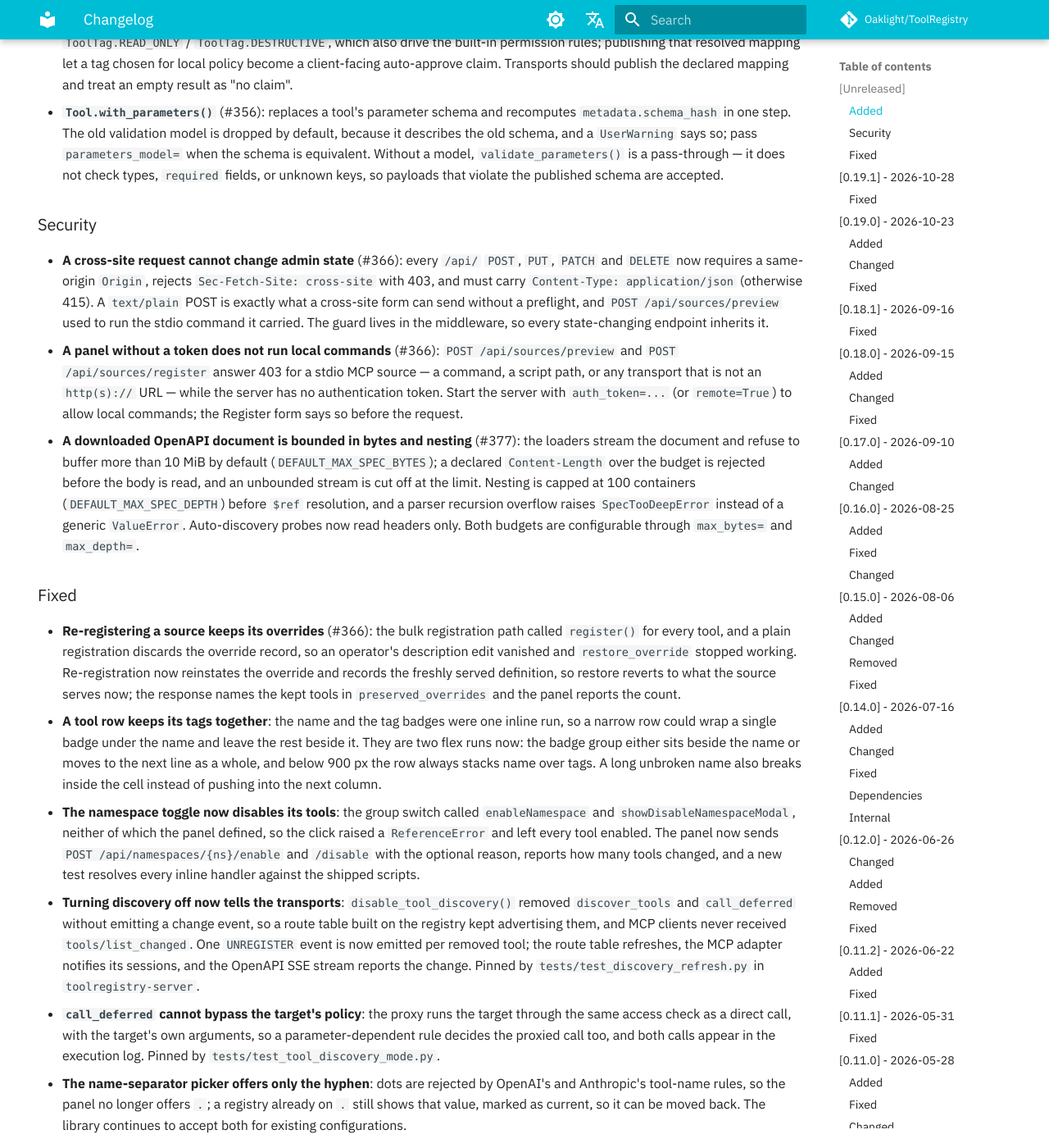
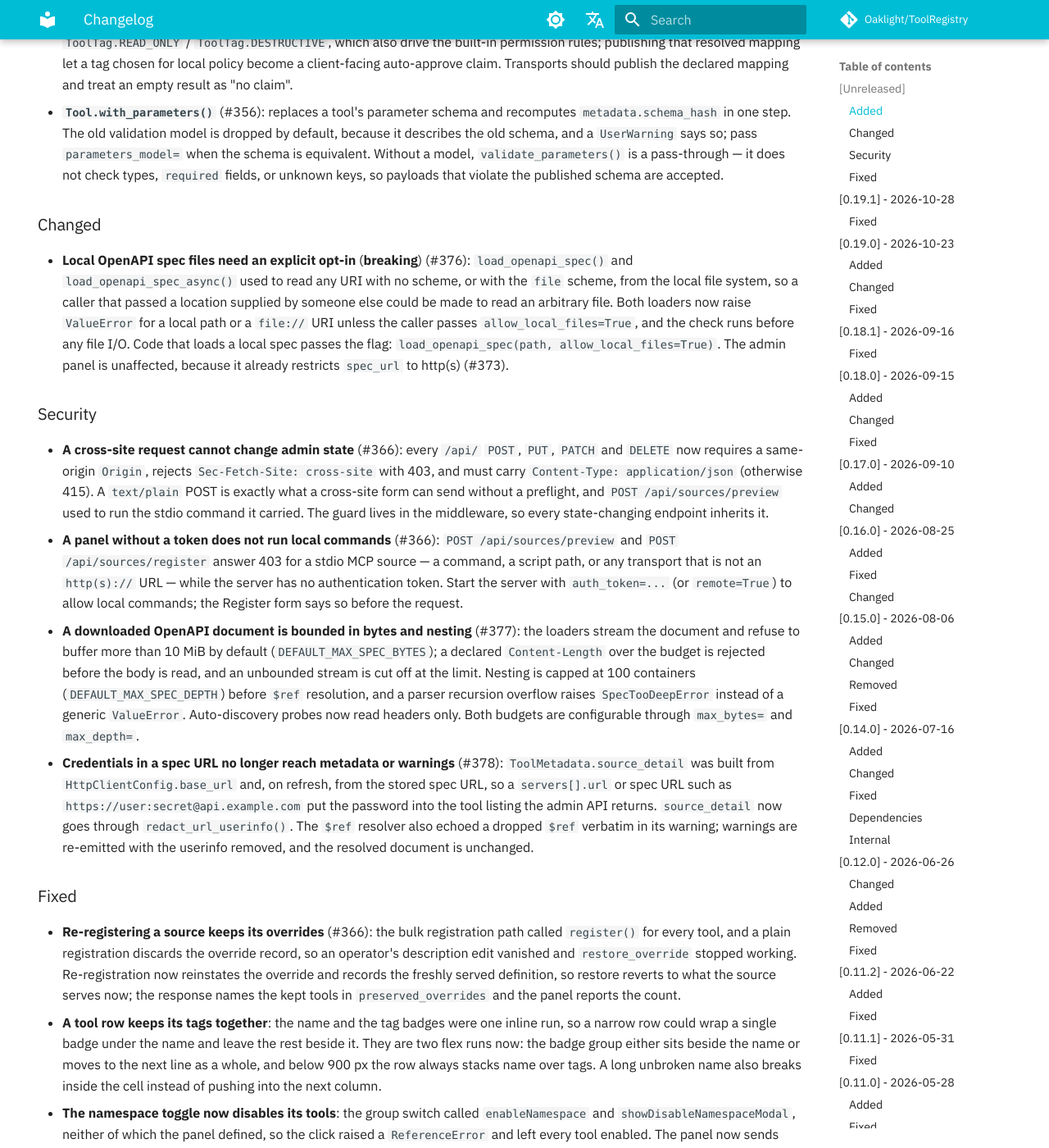
Before and after one commit to Oaklight/ToolRegistry, an MkDocs documentation site: the page built from docs/changelog.md, in a window 1280 px wide and 1400 px high, scrolled down 2160 px. Shown: the whole window at 82% size. Built offline with MkDocs 1.6.1 and Material for MkDocs 9.7.7, drawn with Linux system fonts in a browser that asks for light colours; some web fonts are replaced; comment, search, counter and statistics services are not loaded.

Commit message:
docs(changelog): record the spec file opt-in and userinfo redaction (#376, #378)
#376 is a breaking change: load_openapi_spec() now refuses a local path or a
file:// URI unless the caller passes allow_local_files=True.  #378 keeps
credentials out of source_detail and the $ref warnings.

```diff
--- a/docs/changelog.md
+++ b/docs/changelog.md
@@ -41,11 +41,16 @@ The format is based on [Keep a Changelog](https://keepachangelog.com/en/1.1.0/),
 - **`declared_execution_hints` separates policy tags from wire claims** (#353): `ToolMetadata.declared_execution_hints` (and the `Tool` proxy) returns only hints that were explicitly declared, plus the `destructive_hint=False` complement implied by an explicit `read_only_hint=True`. `execution_hints` is unchanged for compatibility, but it derives values from `ToolTag.READ_ONLY` / `ToolTag.DESTRUCTIVE`, which also drive the built-in permission rules; publishing that resolved mapping let a tag chosen for local policy become a client-facing auto-approve claim. Transports should publish the declared mapping and treat an empty result as "no claim".
 - **`Tool.with_parameters()`** (#356): replaces a tool's parameter schema and recomputes `metadata.schema_hash` in one step. The old validation model is dropped by default, because it describes the old schema, and a `UserWarning` says so; pass `parameters_model=` when the schema is equivalent. Without a model, `validate_parameters()` is a pass-through — it does not check types, `required` fields, or unknown keys, so payloads that violate the published schema are accepted.
 
+### Changed
+
+- **Local OpenAPI spec files need an explicit opt-in** (**breaking**) (#376): `load_openapi_spec()` and `load_openapi_spec_async()` used to read any URI with no scheme, or with the `file` scheme, from the local file system, so a caller that passed a location supplied by someone else could be made to read an arbitrary file. Both loaders now raise `ValueError` for a local path or a `file://` URI unless the caller passes `allow_local_files=True`, and the check runs before any file I/O. Code that loads a local spec passes the flag: `load_openapi_spec(path, allow_local_files=True)`. The admin panel is unaffected, because it already restricts `spec_url` to http(s) (#373).
+
 ### Security
 
 - **A cross-site request cannot change admin state** (#366): every `/api/` `POST`, `PUT`, `PATCH` and `DELETE` now requires a same-origin `Origin`, rejects `Sec-Fetch-Site: cross-site` with 403, and must carry `Content-Type: application/json` (otherwise 415). A `text/plain` POST is exactly what a cross-site form can send without a preflight, and `POST /api/sources/preview` used to run the stdio command it carried. The guard lives in the middleware, so every state-changing endpoint inherits it.
 - **A panel without a token does not run local commands** (#366): `POST /api/sources/preview` and `POST /api/sources/register` answer 403 for a stdio MCP source — a command, a script path, or any transport that is not an `http(s)://` URL — while the server has no authentication token. Start the server with `auth_token=...` (or `remote=True`) to allow local commands; the Register form says so before the request.
 - **A downloaded OpenAPI document is bounded in bytes and nesting** (#377): the loaders stream the document and refuse to buffer more than 10 MiB by default (`DEFAULT_MAX_SPEC_BYTES`); a declared `Content-Length` over the budget is rejected before the body is read, and an unbounded stream is cut off at the limit. Nesting is capped at 100 containers (`DEFAULT_MAX_SPEC_DEPTH`) before `$ref` resolution, and a parser recursion overflow raises `SpecTooDeepError` instead of a generic `ValueError`. Auto-discovery probes now read headers only. Both budgets are configurable through `max_bytes=` and `max_depth=`.
+- **Credentials in a spec URL no longer reach metadata or warnings** (#378): `ToolMetadata.source_detail` was built from `HttpClientConfig.base_url` and, on refresh, from the stored spec URL, so a `servers[].url` or spec URL such as `https://user:secret@api.example.com` put the password into the tool listing the admin API returns. `source_detail` now goes through `redact_url_userinfo()`. The `$ref` resolver also echoed a dropped `$ref` verbatim in its warning; warnings are re-emitted with the userinfo removed, and the resolved document is unchanged.
 
 ### Fixed
 
```
